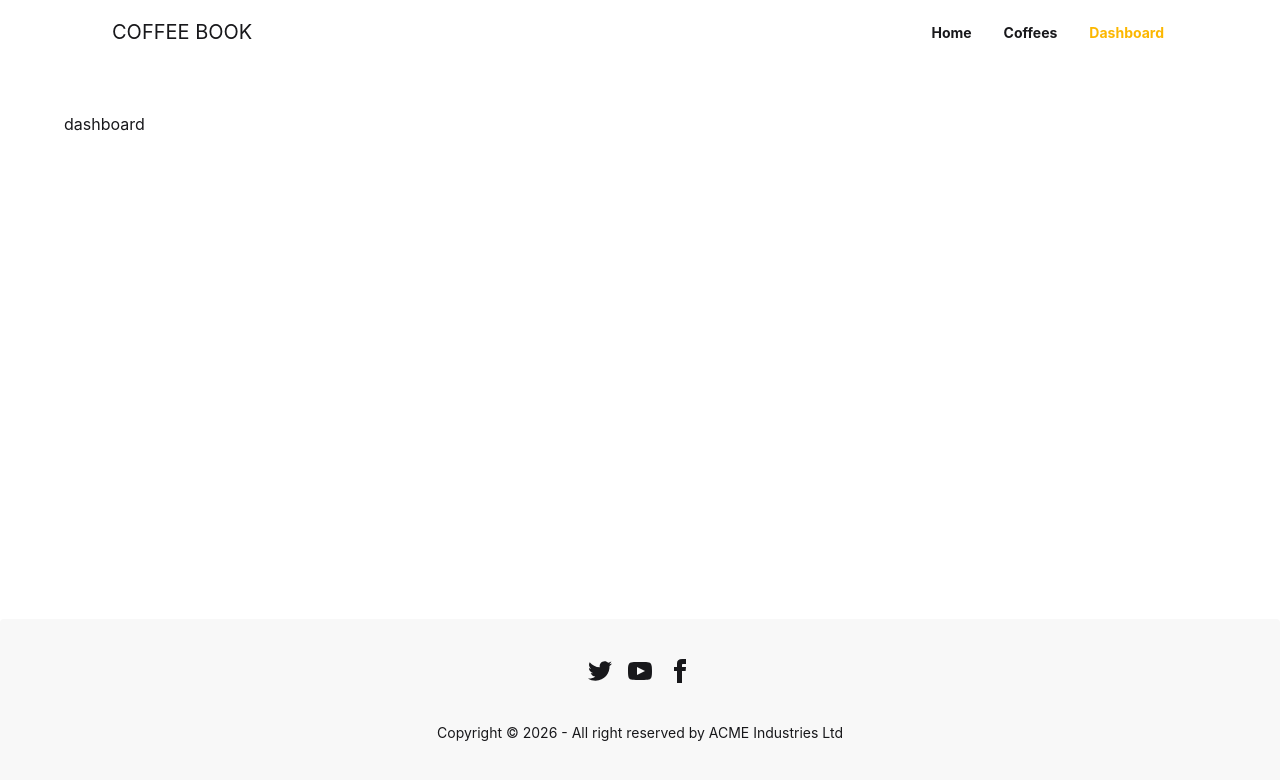
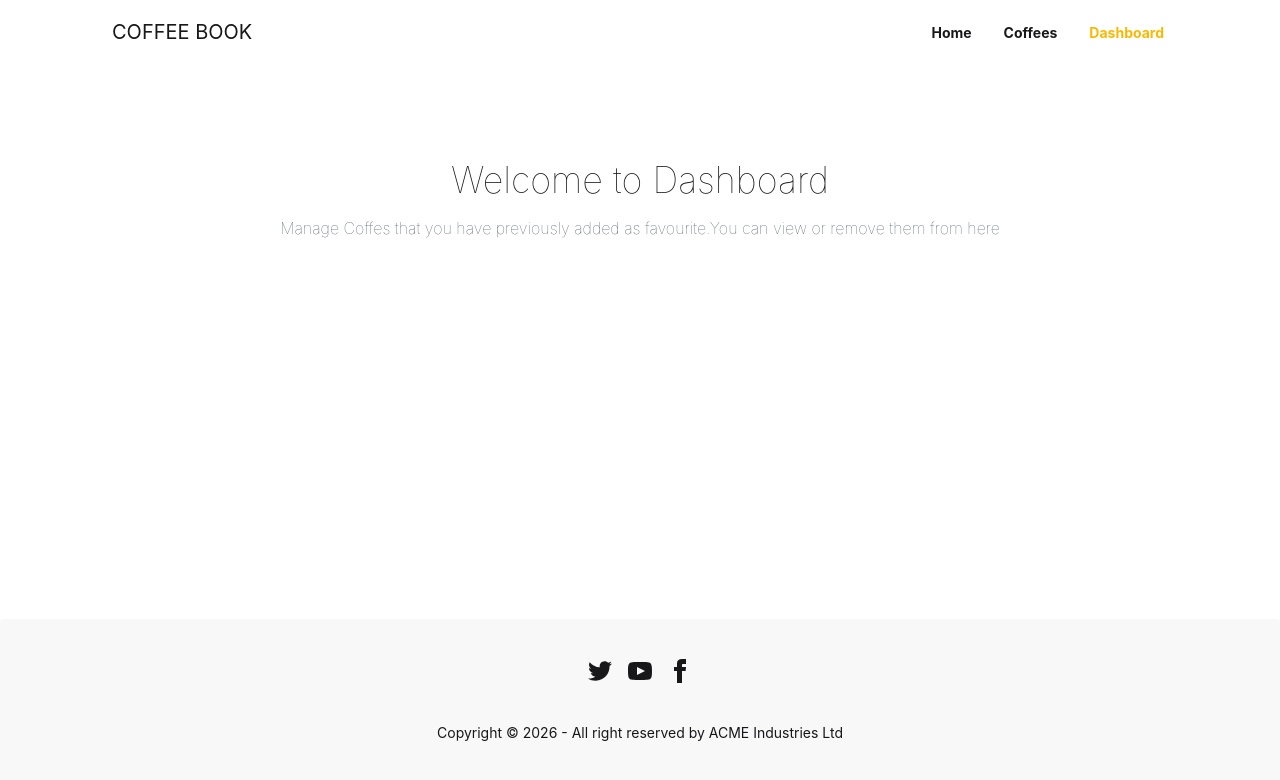
Before and after one commit to sayak53/coffee-book, a React (Vite) app: page /dashboard in a window 1280 px wide. Shown: the top 780 px of the page. Built offline with nearby package versions, Linux system fonts and the light colour scheme.

Commit message:
favourites coffees can be added to dashboard

```diff
--- a/src/pages/Dashboard.jsx
+++ b/src/pages/Dashboard.jsx
@@ -1,5 +1,28 @@
+import { useEffect, useState } from "react";
+import Heading from "../components/Heading";
+import { getAllFavourites } from "../utils";
+import Card from "../components/Card";
+
 const Dashboard = () => {
-  return <div>dashboard</div>;
+  const [coffees, setCoffees] = useState([]);
+  useEffect(() => {
+    const favourites = getAllFavourites();
+    setCoffees(favourites);
+  }, []);
+  return (
+    <>
+      <Heading
+        title="Welcome to Dashboard"
+        subtitle="Manage Coffes that you have previously added as favourite.You can view or remove them from here"
+      />
+
+      <div className="grid grid-cols-1 md:grid-cols-2 lg:grid-cols-3 gap-12 my-12 w-[95%] mx-auto">
+        {coffees.map((coffee) => (
+          <Card key={coffee.id} coffee={coffee} />
+        ))}
+      </div>
+    </>
+  );
 };
 
 export default Dashboard;
```
